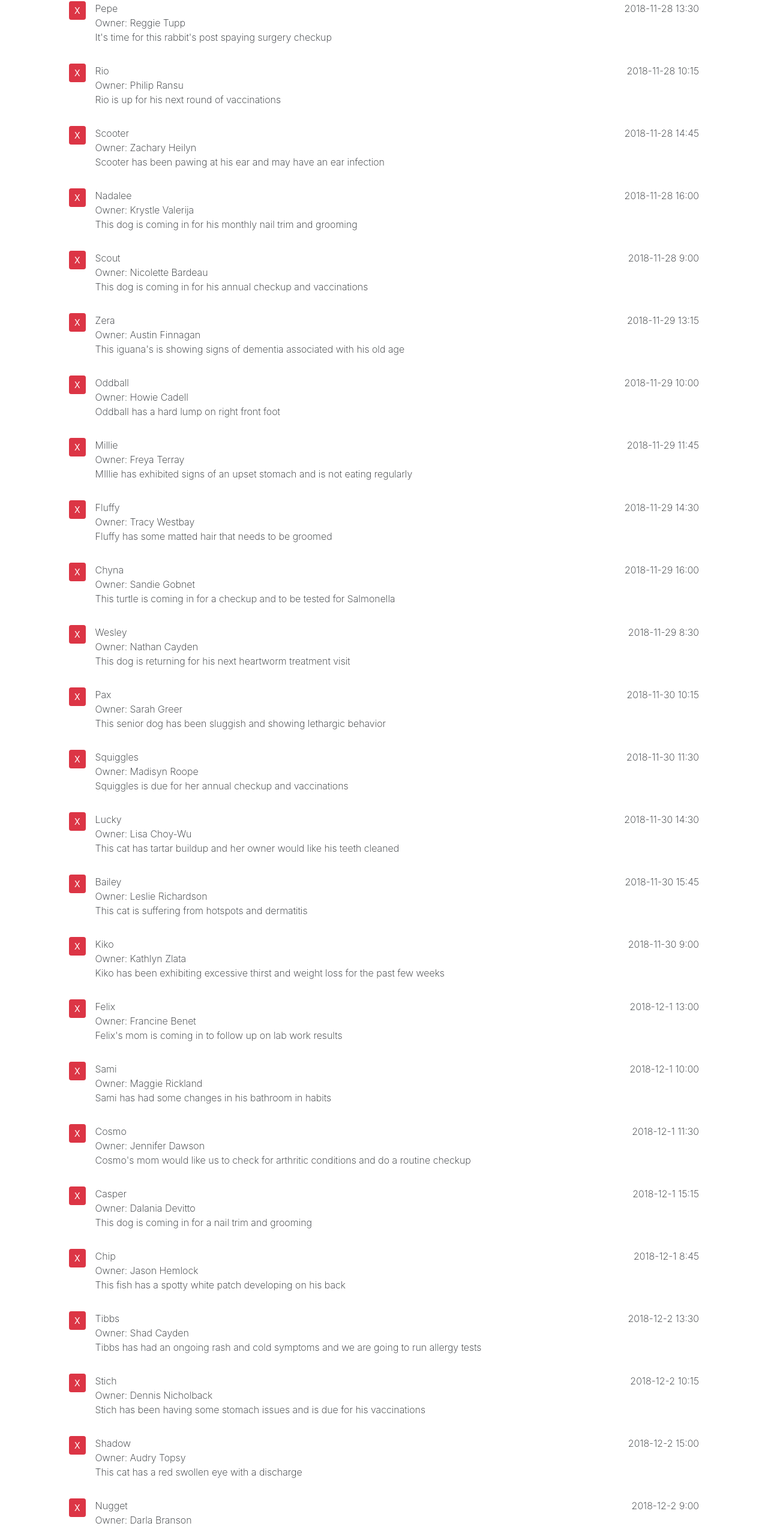
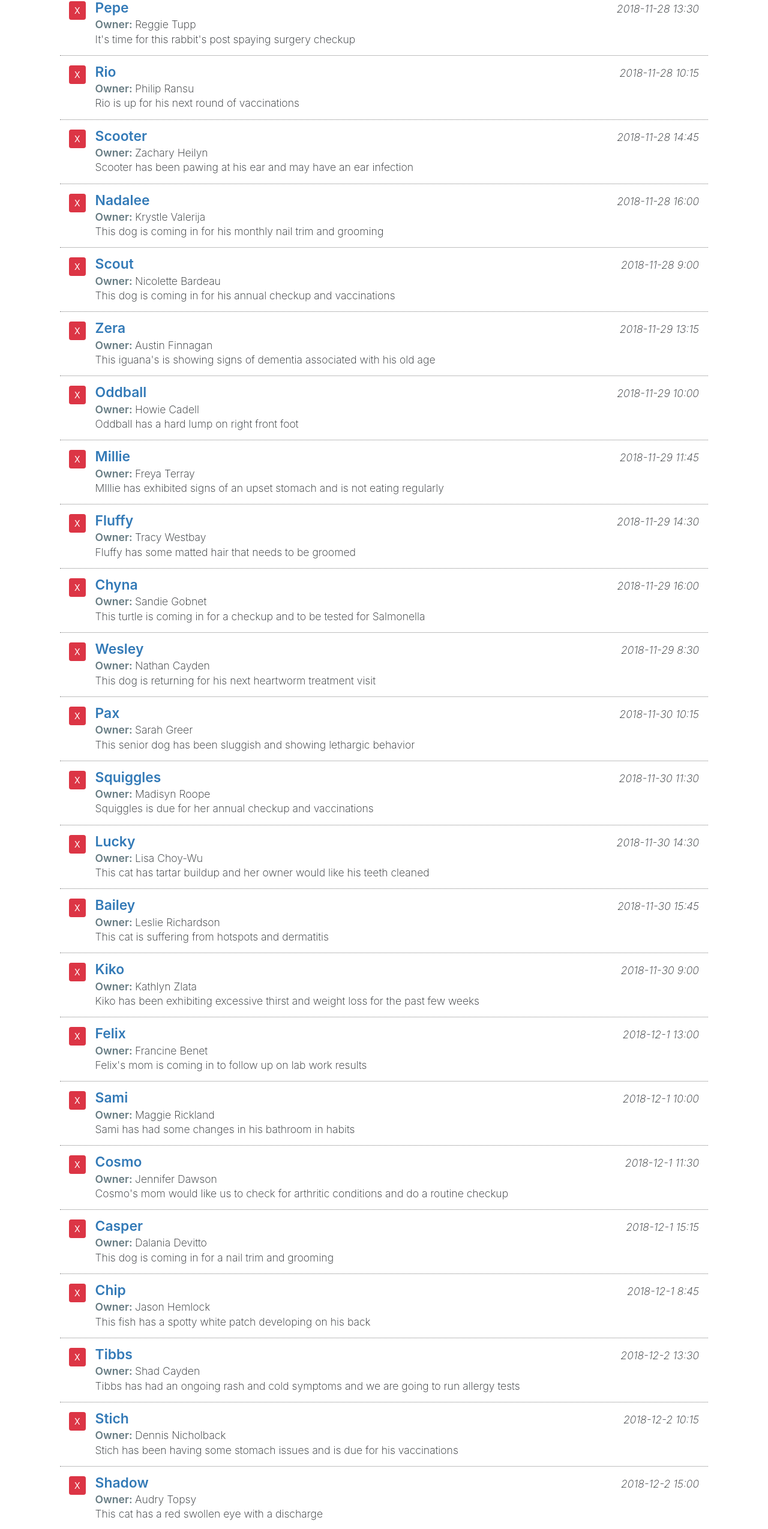
Before and after one commit to gubicsandrea/react-js-ui-dev-training, a React (Create React App) app: page / in a window 1280 px wide. Shown: the part 115-2664 px from the top of the page at 60% size. Built offline with nearby package versions, Linux system fonts and the light colour scheme.

Commit message:
Modified App.css.

```diff
--- a/src/css/App.css
+++ b/src/css/App.css
@@ -1,38 +1,45 @@
-.App {
-  text-align: center;
+.add-appointment .card-body {
+  display: none;
 }
 
-.App-logo {
-  height: 40vmin;
-  pointer-events: none;
+.apt-addheading {
+  cursor: pointer;
+  user-select: none;
 }
 
-@media (prefers-reduced-motion: no-preference) {
-  .App-logo {
-    animation: App-logo-spin infinite 20s linear;
-  }
+.appointment-list {
+  font-size: 1.1em;
 }
 
-.App-header {
-  background-color: #282c34;
-  min-height: 100vh;
-  display: flex;
-  flex-direction: column;
-  align-items: center;
-  justify-content: center;
-  font-size: calc(10px + 2vmin);
-  color: white;
+.appointment-list .pet-item {
+  border-bottom: 1px dotted gray;
 }
 
-.App-link {
-  color: #61dafb;
+.appointment-list .pet-item:last-child {
+  border-bottom: none;
 }
 
-@keyframes App-logo-spin {
-  from {
-    transform: rotate(0deg);
-  }
-  to {
-    transform: rotate(360deg);
-  }
+.appointment-list .pet-name {
+  font-weight: 600;
+  color: #337ab7;
+  font-size: 1.3em;
+  line-height: 100%;
 }
+
+.appointment-list .label-item {
+  font-weight: 600;
+  color: #667b82;
+}
+
+.appointment-list .apt-date {
+  font-style: italic;
+}
+
+.appointment-list .apt-notes {
+  line-height: 120%;
+}
+
+.dropdown-item.active,
+.dropdown-item:active {
+  background-color: #a9aeb2;
+}
```
